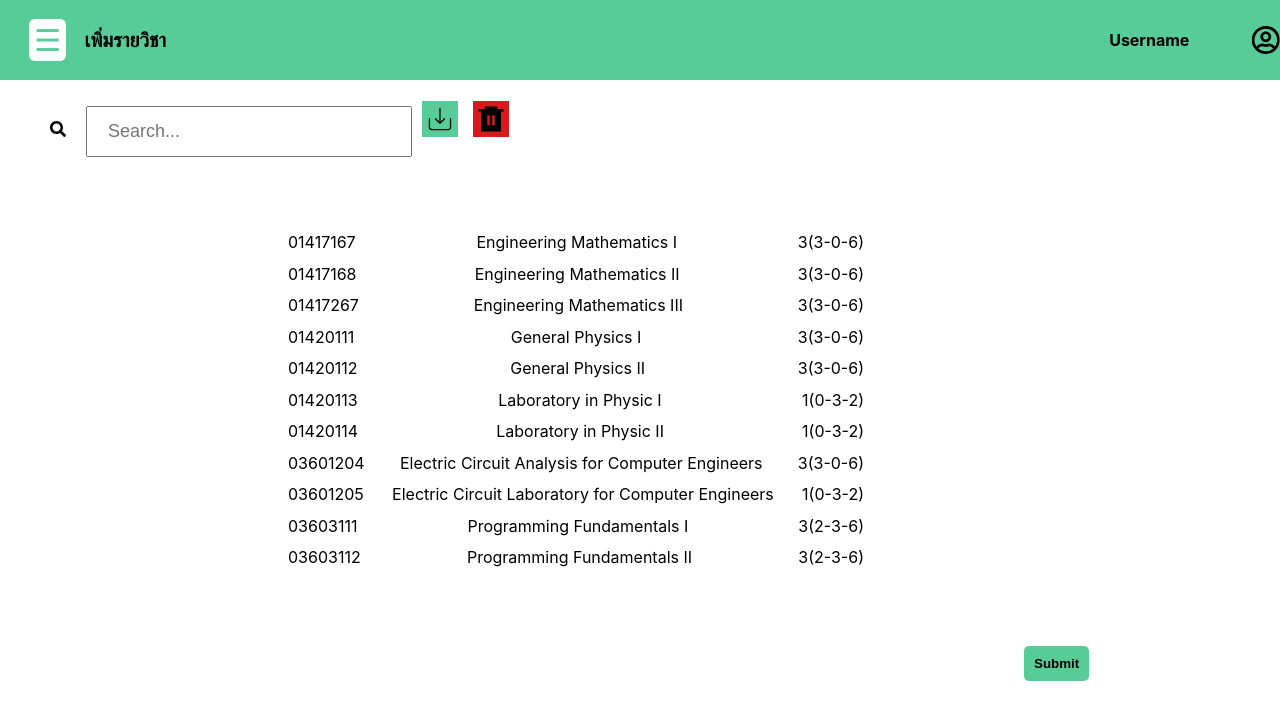
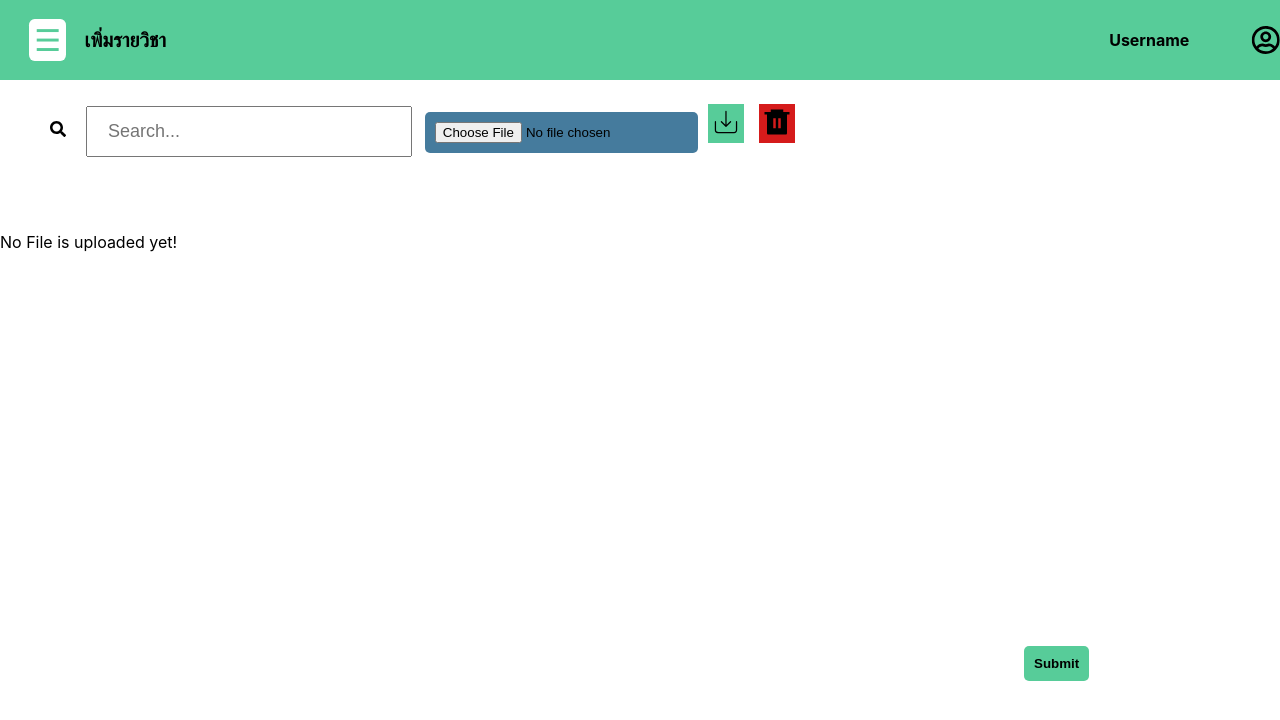
Before and after one commit to b6430300463/SE-Project, a React (Create React App) app: page /import in a window 1280 px wide. Shown: the top 720 px of the page. Built offline with nearby package versions, Linux system fonts and the light colour scheme.

Commit message:
Update import

```diff
--- a/package.json
+++ b/package.json
@@ -16,7 +16,8 @@
     "react-router-dom": "^6.22.0",
     "react-scripts": "5.0.1",
     "sweetalert2": "^11.10.4",
-    "web-vitals": "^2.1.4"
+    "web-vitals": "^2.1.4",
+    "xlsx": "^0.18.5"
   },
   "scripts": {
     "start": "react-scripts start",
--- a/src/Screen/Import.js
+++ b/src/Screen/Import.js
@@ -8,11 +8,14 @@ import { FaRegUserCircle } from "react-icons/fa";
 import Swal from 'sweetalert2';
 import { useState } from 'react';
 import { Link } from 'react-router-dom';
+import * as XLSX from 'xlsx';
 
 // npm  i sweetalert2 react-icon ด้วย
 const Import = () => {
     const [isDrawerOpen, setIsDrawerOpen] = useState(false);
-
+    const [typeError,setTypeError] = useState(null);
+    const [excelData, setExcelData] = useState(null);
+    const [excelFile,setExcelFile] = useState(null);
     const submitAlert = () => {
         Swal.fire({
             title:"Added successfully!!",
@@ -27,6 +30,35 @@ const Import = () => {
     const closeNav = () => {
         setIsDrawerOpen(false);
     };
+    const handleFile = (e) => {
+        let fileTypes = ['application/vnd.ms-excel','application/vnd.openxmlformats-officedocument.spreadsheetml.sheet','text/csv']
+        let selectedFile = e.target.files[0];
+        if(selectedFile){
+            if(selectedFile&&fileTypes.includes(selectedFile.type)){
+                setTypeError(null);
+                let reader = new FileReader();
+                reader.readAsArrayBuffer(selectedFile)
+                reader.onload = (e) => {
+                    setExcelFile(e.target.result);
+                }
+            }else{
+                setTypeError('Please select only excel file types')
+                setExcelFile(null);
+            }
+        }else{
+            console.log('Please select your file')
+        }
+    }
+    const handleFileSubmit = (e) => {
+        e.preventDefault();
+        if(excelFile !== null){
+            const workbook = XLSX.read(excelFile,{type:'buffer'});
+            const worksheetName = workbook.SheetNames[0];
+            const worksheet = workbook.Sheets[worksheetName];
+            const data = XLSX.utils.sheet_to_json(worksheet);
+            setExcelData(data.slice(0,10));
+        }
+    }
     return(
         <div className="import-container">
             <div className="header-bar">
@@ -44,14 +76,44 @@ const Import = () => {
                 <label id="username"><strong>Username</strong></label>
                 <FaRegUserCircle id="user" size={30}/>
             </div>
-            <div className='input'>
-                <FaSearch id='search-icon'/>
-                <input className="search-box" placeholder="Search..." ></input>
-                <CiImport id='import-icon' size={30}/>
-                <RiDeleteBin6Fill id='bin-icon'size={30}/>
-            </div>
+
+            {/* เริ่มตั้งแต่ตรงนี้ */}
+            <form onSubmit={handleFileSubmit}>
+                <div className='input' >
+                    <FaSearch id='search-icon'/>
+                    <input className="search-box" placeholder="Search..." ></input>
+                    <input type="file" className='file-input' onClick={handleFile}/>
+                    <button type='submit' id='import-icon'><CiImport  size={30}/></button>
+                    <button id='bin-icon'><RiDeleteBin6Fill size={30}/></button>
+                </div>
+            </form>
+            {typeError&&(
+                <div role='alert'>{typeError}</div>
+            )}
             <div className='scrollv'>
-            {
+                {excelData?(
+                    <div id="subject">
+                        <thead>
+                            <tr>
+                                {Object.keys(excelData[0]).map((key) => (
+                                    <th key={key}>{key}</th>
+                                ))}
+                            </tr>
+                        </thead>
+                        <tbody>
+                            {excelData.map((individualExcelData,index) => (
+                                <tr key={index}>
+                                    {Object.keys(individualExcelData).map((key) => (
+                                        <td key={key}>{individualExcelData}</td>
+                                    ))}
+                                </tr>
+                            ))}
+                        </tbody>
+                    </div>
+                ):(
+                    <div id="subject">No File is uploaded yet!</div>
+                )}
+            {/* {
                 DataDB.map( database => {
                     return(
                         <div id="subject" key={database.id}>
@@ -67,7 +129,9 @@ const Import = () => {
                         </div>
                     )
                 })
-            }
+            } */}
+            {/* ถึงตรงนี้ */}
+
             </div>
             <div className='submit'>
                 <button type='submit' className="submit-btn" onClick={submitAlert}><strong>Submit</strong></button>
--- a/src/Screen/Style/ImportStyle.css
+++ b/src/Screen/Style/ImportStyle.css
@@ -58,6 +58,7 @@
     padding-top: 3px;
     padding-bottom: 3px;
     margin-top: 15px;
+    border:none;
 }
 #bin-icon{
     margin-left: 15px;
@@ -69,6 +70,7 @@
     padding-right: 3px;
     padding-top: 3px;
     padding-bottom: 3px;
+    border:none;
 }
 .submit{
     margin-top: 2%;
@@ -103,3 +105,13 @@
 #username{
     margin-left: 75%;
 }
+.file-input{
+    background-color: #457b9d;
+    padding-left: 10px;
+    padding-right: 10px;
+    padding-top: 10px;
+    padding-bottom: 10px;
+    margin-left: 1%;
+    border: none;
+    border-radius: 5px;
+}
```
Also changed, not shown: 1 other file (tests, documents, lock files or other folders).
